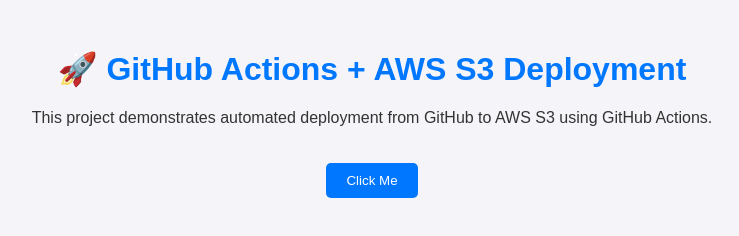
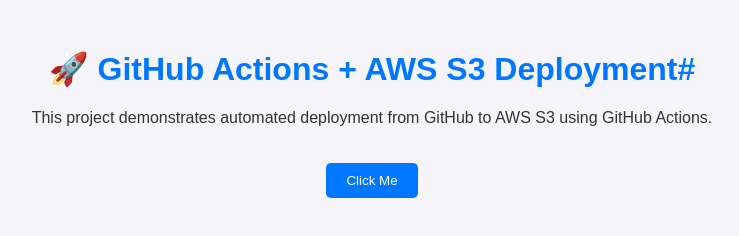
Before and after one commit to iamadnan05/aws-s3-deploy-demo, a plain HTML site: page index.html in a window 1280 px wide. Shown: the whole page, without its empty margins (268-1007 px from the left). Drawn offline with Linux system fonts and the light colour scheme.

Commit message:
update site content

```diff
--- a/index.html
+++ b/index.html
@@ -7,7 +7,7 @@
   <link rel="stylesheet" href="style.css">
 </head>
 <body>
-  <h1>🚀 GitHub Actions + AWS S3 Deployment</h1>
+  <h1>🚀 GitHub Actions + AWS S3 Deployment#</h1>
   <p>This project demonstrates automated deployment from GitHub to AWS S3 using GitHub Actions.</p>
   <button onclick="showMessage()">Click Me</button>
   <p id="output"></p>
```
